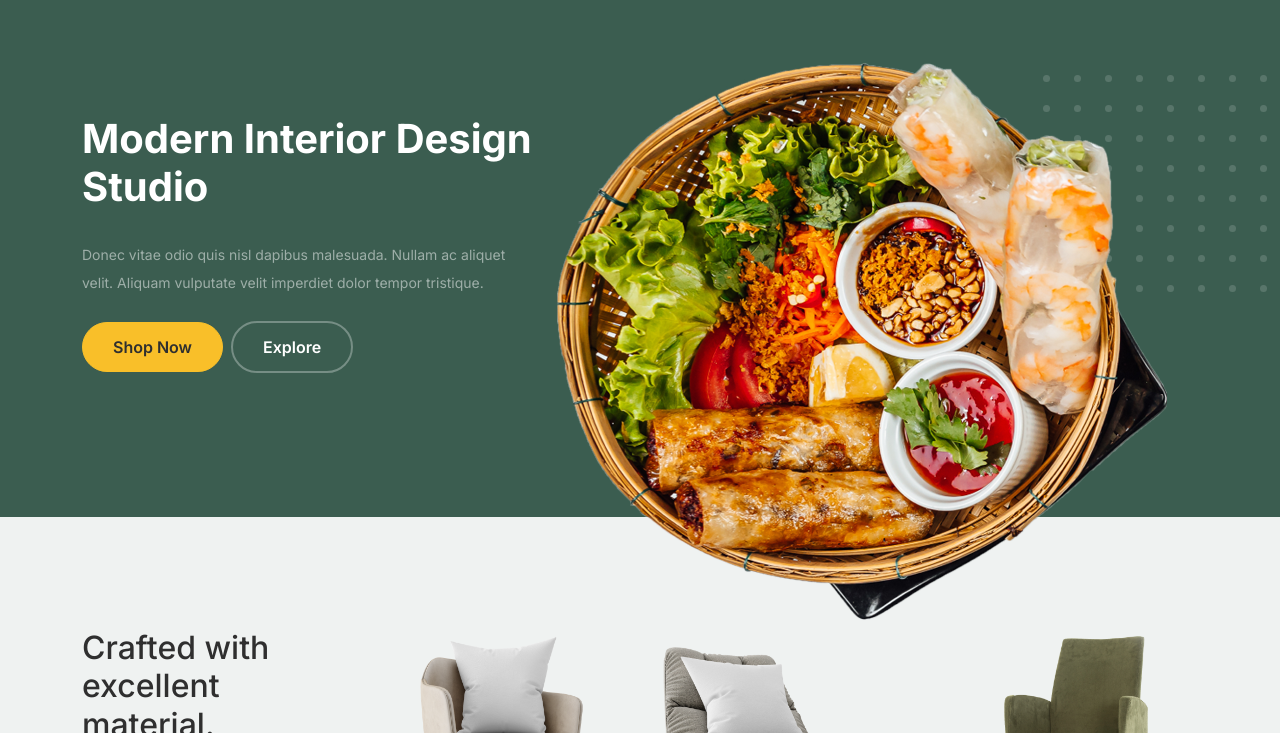
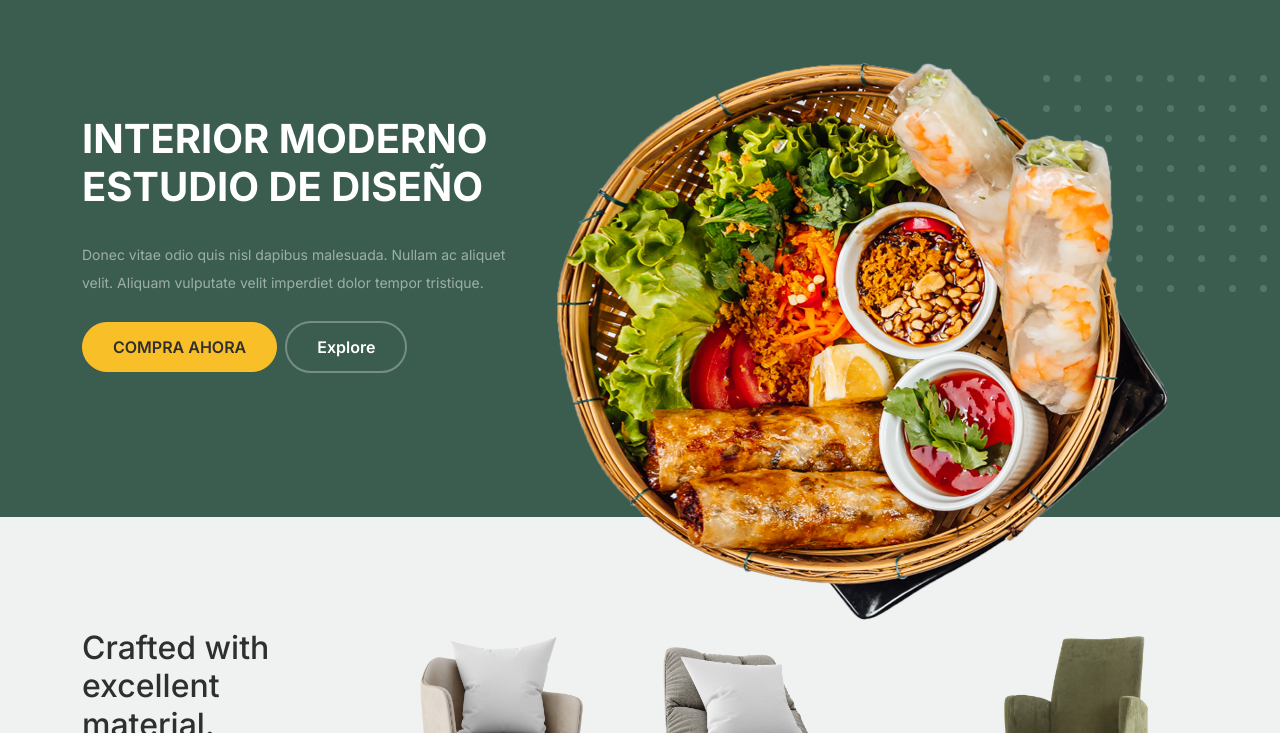
Before and after one commit to Ornnsuna/examenm5uf2, a plain HTML site: page template/furni-1.0.0/index.html in a window 1280 px wide. Shown: the part 67-800 px from the top of the page. Drawn offline with Linux system fonts and the light colour scheme.

Commit message:
cambi d'idioma

```diff
--- a/template/furni-1.0.0/index.html
+++ b/template/furni-1.0.0/index.html
@@ -64,9 +64,9 @@
 					<div class="row justify-content-between">
 						<div class="col-lg-5">
 							<div class="intro-excerpt">
-								<h1>Modern Interior <span clsas="d-block">Design Studio</span></h1>
+								<h1>INTERIOR MODERNO <span clsas="d-block">ESTUDIO DE DISEÑO</span></h1>
 								<p class="mb-4">Donec vitae odio quis nisl dapibus malesuada. Nullam ac aliquet velit. Aliquam vulputate velit imperdiet dolor tempor tristique.</p>
-								<p><a href="" class="btn btn-secondary me-2">Shop Now</a><a href="#" class="btn btn-white-outline">Explore</a></p>
+								<p><a href="" class="btn btn-secondary me-2">COMPRA AHORA</a><a href="#" class="btn btn-white-outline">Explore</a></p>
 							</div>
 						</div>
 						<div class="col-lg-7">
```
